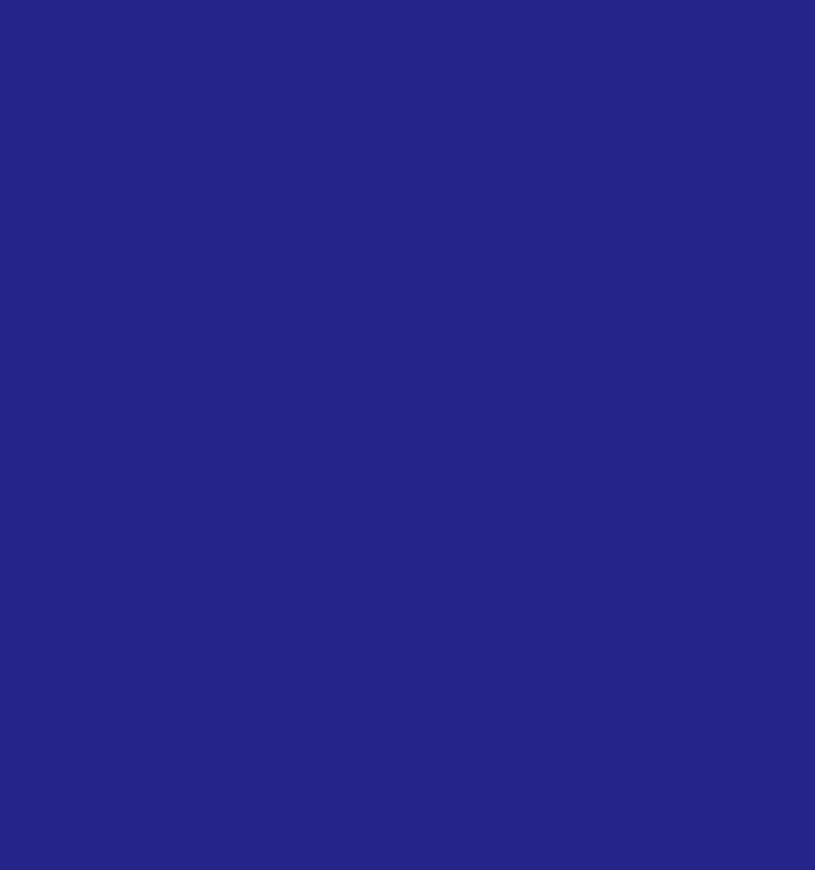
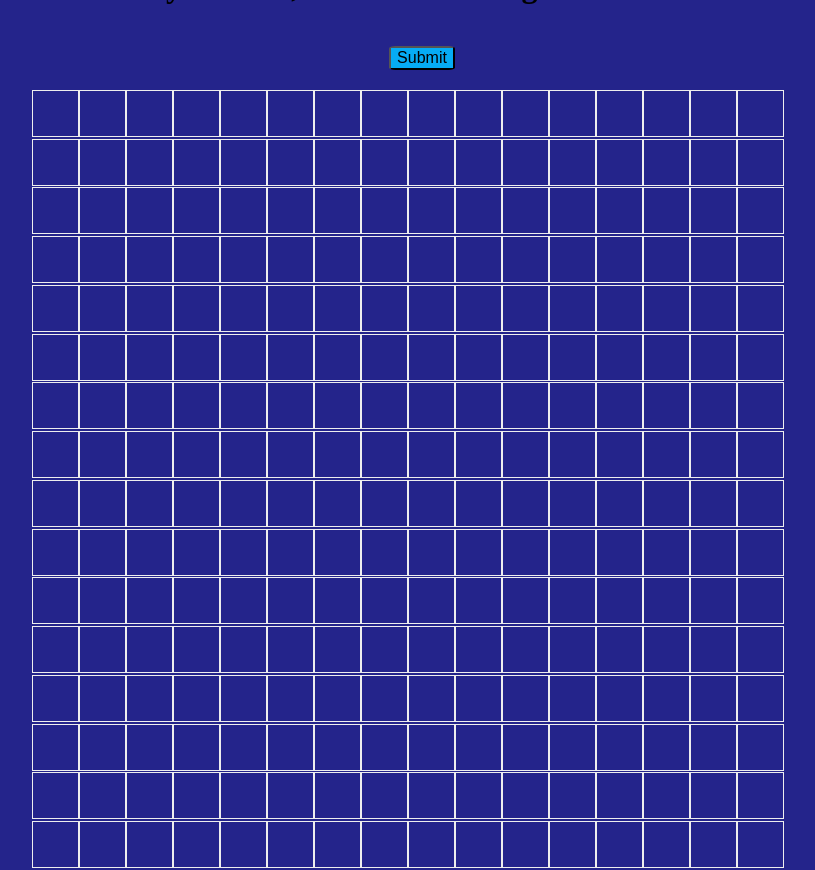
Before and after one commit to AliAlami107/Etch-a-sketch, a plain HTML site: page index.html in a window 1280 px wide. Shown: the whole page, without its empty margins (218-1033 px from the left). Before the commit the page ends 800 px from the top, so only its background shows below. Drawn offline with Linux system fonts and the light colour scheme.

Commit message:
created grid, hover effect and button. TODO add button logic

```diff
--- a/index.html
+++ b/index.html
@@ -4,10 +4,18 @@
     <meta charset="UTF-8">
     <meta name="viewport" content="width=device-width, initial-scale=1.0">
     <link rel="stylesheet" href="style.css">
+    <script src="script.js" defer></script>
     <title>Etch A Sketch</title>
 </head>
 <body>
 
-    <script src="script.js"></script>
+    <div class="group">
+        <h1>Hey Piccaso, Draw Something Nice For Us!</h1>
+        <button id="submit">Submit</button>
+        <div class="container"></div>
+    </div>
+
+
+
 </body>
 </html>
--- a/script.js
+++ b/script.js
@@ -1 +1,21 @@
-const grid = document.getElementById("grid");
+// Get the container class to then later populate it
+// with cell grid
+const size = 16; // for a 16x16 grid
+const container = document.querySelector('.container');
+
+for (let i = 0; i < size * size; i++) {
+        const cell = document.createElement('div');
+        cell.classList.add('cell');
+        cell.addEventListener("mouseover", function(){
+        console.log('Mouse over!');
+        cell.style.backgroundColor = "red";
+    });
+
+    cell.addEventListener('mouseout', function() {
+    // Code to execute when the mouse leaves the element or its children
+        console.log('Mouse out!');
+        cell.style.backgroundColor = ''; // Reset background
+    });
+
+    container.appendChild(cell);
+}
--- a/style.css
+++ b/style.css
@@ -1,3 +1,38 @@
+
 body {
+    display: flex;
     background-color: rgb(36, 36, 139);
+    justify-content: center;
+    align-items: center;
+    height: 100vh;
 }
+
+.container {
+    width: 780px;
+    height: 780px;
+    display: flex;
+    flex-wrap: wrap;
+    border: 1px solid black;
+    border: 0;
+}
+
+.cell {
+    /* 16 cells per row → 960 / 16 = 60px each */
+    width: 47px;
+    height: 47px;
+    border: 1px solid #eee;
+    box-sizing: border-box;
+}
+
+.group {
+    display: flex;
+    flex-direction: column;
+    align-items: center;
+    gap: 20px
+}
+
+button {
+    background-color: rgb(6, 172, 244);
+    font-size: medium;
+    border-radius: 10%;
+}
```
